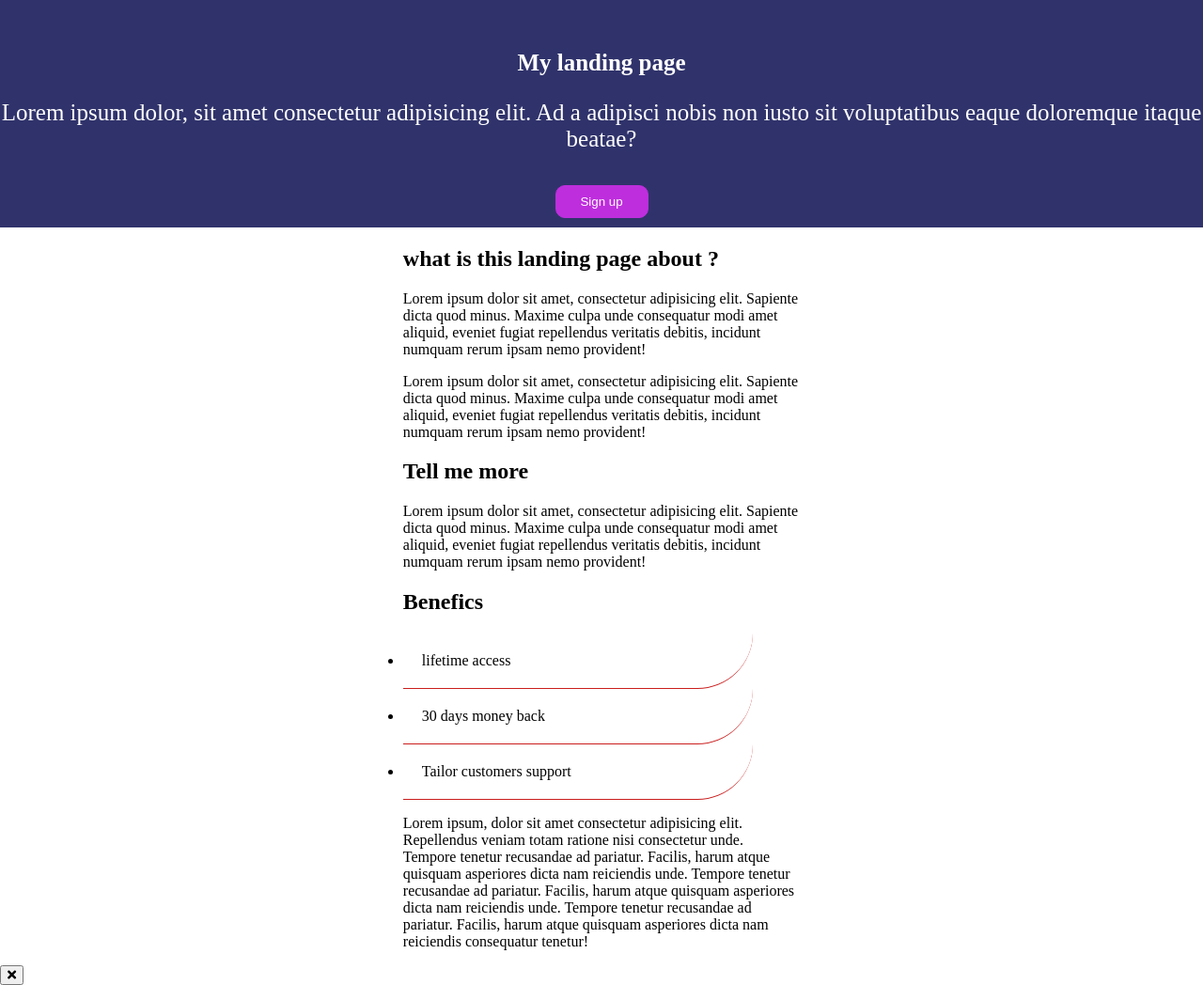
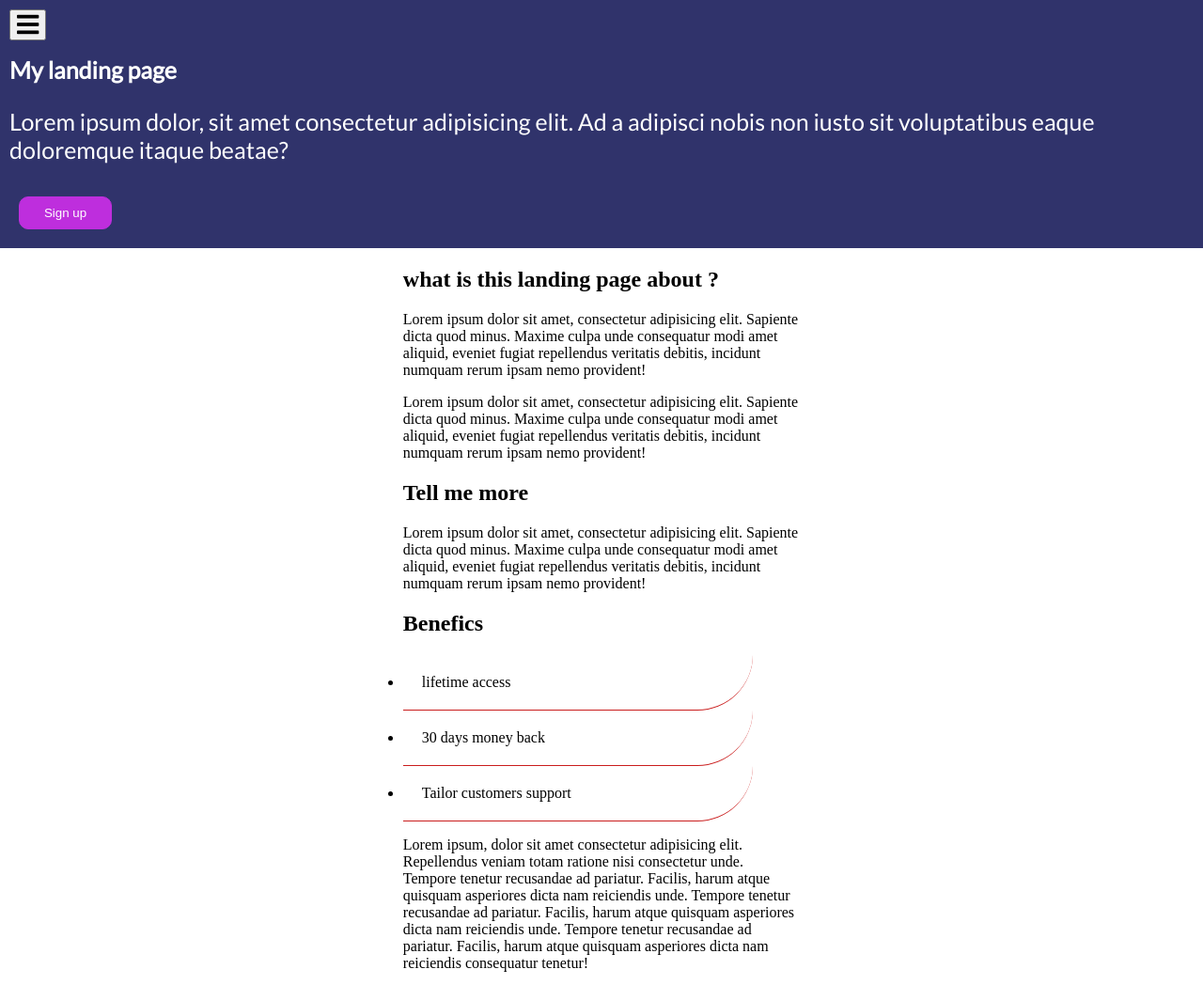
Before and after one commit to ALAAEddineACHEACHE/MenuSlider-ModalProject, a plain HTML site: page index.html in a window 1280 px wide. Shown: the top 1048 px of the page at 94% size. Drawn offline with Linux system fonts and the light colour scheme; a script that the page names is missing.

Commit message:
Update style.css

```diff
--- a/style.css
+++ b/style.css
@@ -1,18 +1,22 @@
 body{
     margin:0;
+    transition: all ease .75s;
+position: relative;
 }
 div.head{
-    background-color: rgb(48, 51, 107);
-    text-align: center;
+    background-color: rgb( 48, 51, 107);
+   padding: 10px;
+   font-family: "lato";
+   display: swap;
 
 }
-div.head .btn{
-    position:relative;
-    top:15px;
-    left:-670px;right:46%;
-    bottom:-16px;
-    border: 1px solid rgb(190, 46, 221);
-    border-radius: 5px;height: 36px;
+.toggles{
+    transform: translate(200px,0);
+
+}
+ div.head #toggle{
+    border-radius: 5px;
+    height: 36px;
     background-color:rgb(190, 46, 221);
     color: rgb(255, 255, 255);
 }
@@ -24,6 +28,9 @@ div.head h1,p#head{
 .container{
      width: 33%;
      margin:auto;
+}
+.aligner{
+    text-align:center;
 }
 ul{
     margin:0;
```
